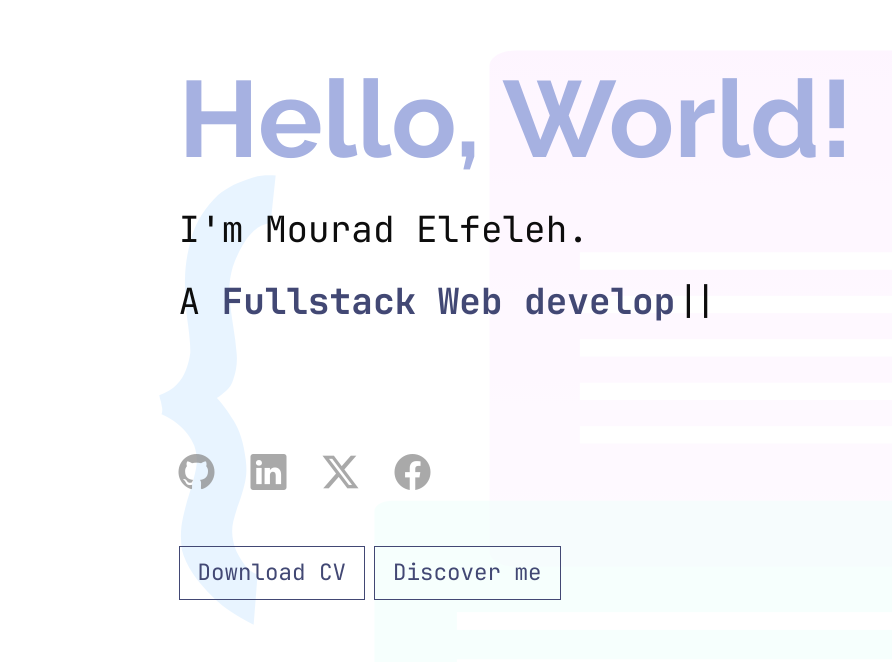
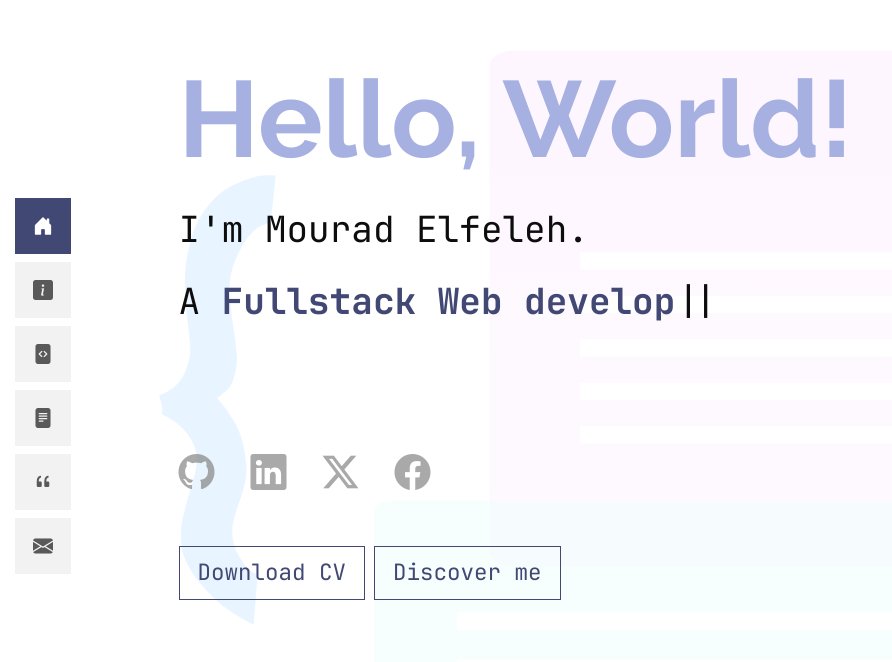
Before and after one commit to felehdev/portfolio-resume-frontend, a React (Vite) app: page / in a window 1280 px wide. Shown: the top 662 px of the page, without its empty margins (0-892 px from the left). Built offline with nearby package versions, Linux system fonts and the light colour scheme.

Commit message:
feat: add Header component and style it

```diff
--- a/src/App.tsx
+++ b/src/App.tsx
@@ -1,6 +1,7 @@
 import PerfectScrollbar from "perfect-scrollbar";
 import About from "./components/About";
 import Contact from "./components/Contact";
+import Header from "./components/Header";
 import Home from "./components/Home";
 import Quotes from "./components/Quotes";
 import Resume from "./components/Resume";
@@ -13,6 +14,7 @@ function App() {
 
   return (
     <>
+      <Header />
       <Home />
       <About />
       <Skills />
--- /dev/null
+++ b/src/assets/styles/components/_header.scss
@@ -0,0 +1,63 @@
+/*--------------------------------------------------------------
+  # Global Header
+  --------------------------------------------------------------*/
+.header {
+  color: $dark;
+  background-color: transparent;
+  position: fixed;
+  top: 0;
+  left: 0;
+  bottom: 0;
+  padding: 0 15px;
+  transition: all ease-in-out 0.3s;
+  overflow-y: auto;
+  z-index: 997;
+  min-width: 200px;
+}
+
+@media (max-width: 1199px) {
+  .header {
+    background-color: $white;
+    border-right: 1px solid rgba($dark, 0.25);
+    width: 300px;
+    left: -100%;
+  }
+}
+
+@media (min-width: 1200px) and (max-width: 1600px) {
+  .header ~ main {
+    margin-left: 160px;
+  }
+
+  .header ~ main .hero {
+    margin-left: -160px;
+    width: 100vw;
+  }
+}
+
+.header.header-show {
+  left: 0;
+}
+
+.header .header-toggle {
+  color: $white;
+  background-color: $primary;
+  font-size: 22px;
+  display: flex;
+  align-items: center;
+  justify-content: center;
+  width: 40px;
+  height: 40px;
+  border-radius: 50%;
+  cursor: pointer;
+  position: fixed;
+  top: 15px;
+  right: 15px;
+  z-index: 9999;
+  transition: background-color 0.3s;
+}
+
+.header .header-toggle:hover {
+  color: var(--contrast-color);
+  background-color: color-mix(in srgb, var(--accent-color) 90%, white 15%);
+}
--- /dev/null
+++ b/src/assets/styles/components/_navmenu.scss
@@ -0,0 +1,72 @@
+/*--------------------------------------------------------------
+  # Navigation Menu
+  --------------------------------------------------------------*/
+.navmenu {
+  padding: 0;
+  z-index: 9997;
+}
+
+.navmenu ul {
+  list-style: none;
+  padding: 0 0 20px 0;
+  margin: 0;
+  width: 140px;
+}
+
+.navmenu a,
+.navmenu a:focus {
+  color: $dark;
+  font-family: $font-family-tertiary;
+  display: flex;
+  align-items: center;
+  padding: 10px 18px;
+  margin-bottom: 8px;
+  font-size: 15px;
+  //border-radius: 50px;
+  background: $light;
+  height: 56px;
+  width: 100%;
+  overflow: hidden;
+  transition: 0.3s;
+}
+
+.navmenu a i,
+.navmenu a:focus i {
+  font-size: 20px;
+}
+
+.navmenu a span,
+.navmenu a:focus span {
+  padding: 0 5px 0 7px;
+}
+
+@media (min-width: 992px) {
+  .navmenu a,
+  .navmenu a:focus {
+    max-width: 56px;
+  }
+
+  .navmenu a span,
+  .navmenu a:focus span {
+    display: none;
+  }
+}
+
+.navmenu a:hover,
+.navmenu .active,
+.navmenu .active:focus,
+.navmenu li:hover > a {
+  color: $white;
+  background: $primary;
+}
+
+.navmenu a:hover,
+.navmenu li:hover > a {
+  //max-width: 100%;
+  color: $white;
+}
+
+.navmenu a:hover span,
+.navmenu li:hover > a span {
+  display: block;
+}
--- a/src/assets/styles/main.scss
+++ b/src/assets/styles/main.scss
@@ -6,6 +6,8 @@
 @import "bootstrap/scss/bootstrap";
 @import "base";
 @import "section";
+@import "components/header";
+@import "components/navmenu";
 @import "components/home";
 @import "components/about";
 @import "components/skills";
--- /dev/null
+++ b/src/components/Header.tsx
@@ -0,0 +1,50 @@
+const Header = () => {
+  return (
+    <header id="header" className="header d-flex flex-column justify-content-center">
+      <i className="header-toggle d-xl-none bi bi-list"></i>
+
+      <nav id="navmenu" className="navmenu">
+        <ul>
+          <li>
+            <a href="#hero" className="jump-to active">
+              <i className="bi bi-house-door-fill navicon" aria-hidden="true"></i>
+              <span className="visually-hidden">Home</span>
+            </a>
+          </li>
+          <li>
+            <a href="#about" className="jump-to">
+              <i className="bi bi-info-square-fill navicon" aria-hidden="true"></i>
+              <span className="visually-hidden">About</span>
+            </a>
+          </li>
+          <li>
+            <a href="#skills" className="jump-to">
+              <i className="bi bi-file-code-fill navicon" aria-hidden="true"></i>
+              <span className="visually-hidden">Skills</span>
+            </a>
+          </li>
+          <li>
+            <a href="#resume" className="jump-to">
+              <i className="bi bi-file-text-fill navicon" aria-hidden="true"></i>
+              <span className="visually-hidden">Resume</span>
+            </a>
+          </li>
+          <li>
+            <a href="#quotes" className="jump-to">
+              <i className="bi bi-quote navicon" aria-hidden="true"></i>
+              <span className="visually-hidden">Quotes</span>
+            </a>
+          </li>
+          <li>
+            <a href="#contact" className="jump-to">
+              <i className="bi bi-envelope-fill navicon" aria-hidden="true"></i>
+              <span className="visually-hidden">Contact</span>
+            </a>
+          </li>
+        </ul>
+      </nav>
+    </header>
+  );
+};
+
+export default Header;
```
